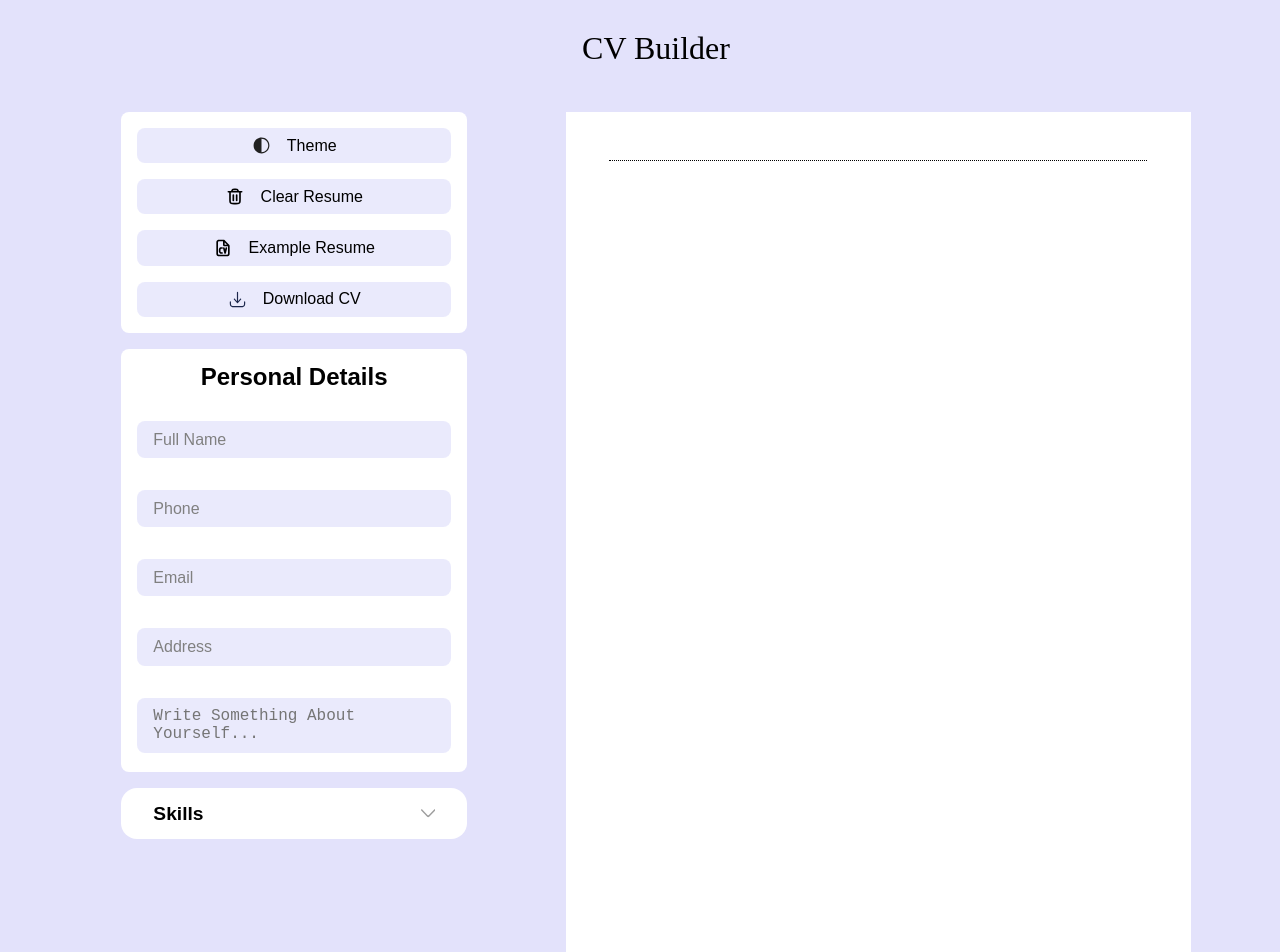
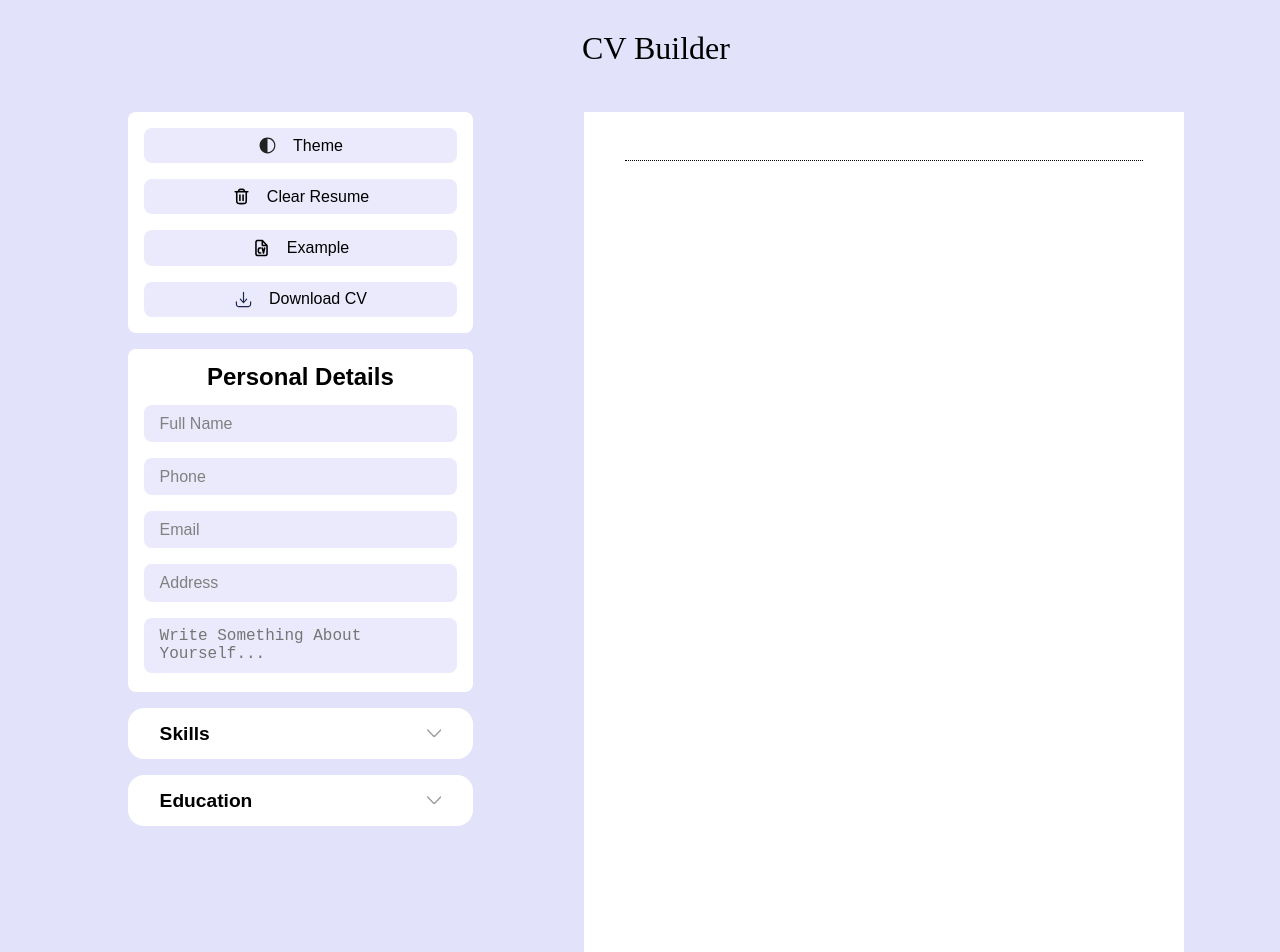
Before and after one commit to Rohan-1-3/CV-Builder, a React app: page / in a window 1280 px wide. Shown: the top 952 px of the page. Built offline with nearby package versions, Linux system fonts and the light colour scheme; the HTML template or start-up script is replaced by a standard one.

Commit message:
added education component and css

```diff
--- a/src/components/App.jsx
+++ b/src/components/App.jsx
@@ -9,6 +9,7 @@ import React, { useState } from 'react'
 import PersonalDetails from './PersonalDetails'
 import Preview from './Preview'
 import Skills from './Skills'
+import Education from './Education'
 
 const extraFeatures = [
     {
@@ -22,7 +23,7 @@ const extraFeatures = [
         id: uuid()
     },
     {
-        name :"Example Resume",
+        name :"Example",
         iconSrc: file,
         id: uuid()
     },
@@ -41,7 +42,9 @@ function App() {
         address : "",
         summary : ""
     });
+    const [activeCode, setActiveCode] = useState(0);
     const [skills, setSkills] = useState([]);
+    const [education, setEducation] = useState([]);
 
     const handlePersonalDetailsChange = (newDetails)=>{
         setPersonalDetails(newDetails);
@@ -49,6 +52,14 @@ function App() {
 
     const handleSkillsChange = (newSkill)=>{
         setSkills(newSkill);
+    }
+
+    const handleEducationChange = (newEducation)=>{
+        setEducation(newEducation);
+    }
+
+    const handleActiveCode = (newActiveCode)=>{
+        setActiveCode(newActiveCode)
     }
 
     return(
@@ -60,10 +71,16 @@ function App() {
                 <div className='container'>
                     <ExtraFeatures features = {extraFeatures}/>
                     <PersonalDetails details={personalDetails} onUpdate={handlePersonalDetailsChange}/>
-                    <Skills details={skills} onUpdate={handleSkillsChange}/>
+                    <div className='extra-details'>
+                        <Skills details={skills} onUpdate={handleSkillsChange}
+                                activeCode ={activeCode} handleActiveCode={handleActiveCode}/>
+                        <Education details={education} onUpdate={handleEducationChange}
+                                    activeCode ={activeCode} handleActiveCode={handleActiveCode}/>
+                    </div>
                 </div>
                 <Preview details={personalDetails}
-                        skillsList={skills}/>
+                        skillsList={skills}
+                        educationList = {education}/>
             </main>
         </React.Fragment>
     )
--- /dev/null
+++ b/src/components/Education.jsx
@@ -0,0 +1,128 @@
+/* eslint-disable react/prop-types */
+import React, { useEffect, useState } from 'react';
+import InputField from './InputField';
+import { v4 as uuid } from 'uuid';
+import EducationContainer from './EducationContainer';
+
+function Education({details, onUpdate, activeCode, handleActiveCode}) {
+    const [education, setEducation] = useState(details);
+    const [formActive, setFormActive] = useState(false);
+    const [degree, setDegree] = useState({
+        name: "",
+        institution: "",
+        startDate: "",
+        endDate: "",
+        location: "",
+        id: uuid(),
+        active : false,
+        visibility: true
+    });
+
+    useEffect(()=>{
+        onUpdate(education);
+    },[education])
+
+    const educationActiveCode = 2;
+
+    const handleDegreeChange = (field, value) => {
+        const updatedDegree = { ...degree }; // 'Degree' holds the state for the Degree details
+
+        updatedDegree[field] = value;
+
+        setDegree(updatedDegree); // 'setDegree' is the function to update the state for Degree
+    };
+
+    const handleConfirm = ()=>{
+        setEducation(prevEdu=>[...prevEdu, degree])
+        setFormActive(false);
+
+        setDegree({
+            name: "",
+            institution: "",
+            startDate: "",
+            endDate: "",
+            location: "",
+            id: uuid(),
+            active : false,
+            visibility: true
+        })
+    }
+
+    const handleChange = (newEducation)=>{
+        setEducation(newEducation);
+    }
+
+    return (
+        <div className='education-container extra-detail'>
+            <div className="title-education title-detail" onClick={()=>{
+                (activeCode === educationActiveCode) ? handleActiveCode(0) :handleActiveCode(educationActiveCode);
+            }}>
+                <h2>Education</h2>
+                <svg className={activeCode === educationActiveCode ? "rotate" : ""} viewBox="0 -4.5 20 20" version="1.1" xmlns="http://www.w3.org/2000/svg" xmlnsXlink="http://www.w3.org/1999/xlink" fill="#000000"><g id="SVGRepo_bgCarrier" strokeWidth="0"></g><g id="SVGRepo_tracerCarrier" strokeLinecap="round" strokeLinejoin="round"></g><g id="SVGRepo_iconCarrier"> <title>arrow_down [#338]</title> <desc>Created with Sketch.</desc> <defs> </defs> <g id="Page-1" stroke="none" strokeWidth="1" fill="none" fillRule="evenodd"> <g id="Dribbble-Light-Preview" transform="translate(-220.000000, -6684.000000)" fill="#9e9e9e"> <g id="icons" transform="translate(56.000000, 160.000000)"> <path d="M164.292308,6524.36583 L164.292308,6524.36583 C163.902564,6524.77071 163.902564,6525.42619 164.292308,6525.83004 L172.555873,6534.39267 C173.33636,6535.20244 174.602528,6535.20244 175.383014,6534.39267 L183.70754,6525.76791 C184.093286,6525.36716 184.098283,6524.71997 183.717533,6524.31405 C183.328789,6523.89985 182.68821,6523.89467 182.29347,6524.30266 L174.676479,6532.19636 C174.285736,6532.60124 173.653152,6532.60124 173.262409,6532.19636 L165.705379,6524.36583 C165.315635,6523.96094 164.683051,6523.96094 164.292308,6524.36583" id="arrow_down-[#338]"> </path> </g> </g> </g> </g></svg>
+            </div>
+            <div className={`dropdown-container ${activeCode === educationActiveCode ? 'visible' : ''}`}>
+            {
+                formActive ? (
+                    <div className='education-form'>
+                        <InputField
+                        id="name"
+                        label="Degree"
+                        value={education.institution}
+                        onChange={(e) => handleDegreeChange('name', e.target.value)}
+                        />
+
+                        <InputField
+                        id="institution"
+                        label="Institution"
+                        value={education.institution}
+                        onChange={(e) => handleDegreeChange('institution', e.target.value)}
+                        />
+
+                        <InputField
+                        id="startDate"
+                        label="Start Date"
+                        value={degree.startDate}
+                        onChange={(e) => handleDegreeChange('startDate', e.target.value)}
+                        type="date"
+                        />
+
+                        <InputField
+                        id="endDate"
+                        label="End Date"
+                        value={degree.endDate}
+                        onChange={(e) => handleDegreeChange('endDate', e.target.value)}
+                        />
+
+                        <InputField
+                        id="location"
+                        label="Location"
+                        value={degree.location}
+                        onChange={(e) => handleDegreeChange('location', e.target.value)}
+                        />
+                        <div className="form-buttons">
+                            <button onClick={handleConfirm} className="confirm-button">Confirm</button>
+                            <button className="cancel-button" onClick={()=>{
+                                setFormActive(false)
+                            }}>Cancel</button>
+                        </div>
+
+                    </div>
+                ) : (
+                    <React.Fragment>
+                        {education.map(edu => <EducationContainer key={edu.id}
+                            handleChange={handleChange}
+                            edu={edu}
+                            education = {education}
+                        />)}
+                        <div className="extra-detail button">
+                            <button onClick={()=>setFormActive(true)}>Add Education</button>
+                        </div>
+                    </React.Fragment>
+                )
+            }
+            </div>
+        </div>
+    );
+}
+
+export default Education;
--- /dev/null
+++ b/src/components/EducationContainer.jsx
@@ -0,0 +1,36 @@
+/* eslint-disable react/prop-types */
+
+import { useEffect, useState } from "react";
+
+
+function EducationContainer({handleChange, edu, education}) {
+    const [updatedEducation, setUpdatedEducation] = useState(education)
+
+    useEffect(()=>{
+        if(updatedEducation !== null){
+            handleChange(updatedEducation)
+        }
+    },[updatedEducation])
+
+    const handleHide = ()=>{
+        setUpdatedEducation(education.map(educat => {
+            return (educat.id === edu.id ? {...educat, visibility: !edu.visibility} : {...educat})
+        }))
+    }
+
+    const handleDelete = ()=>{
+        setUpdatedEducation(education.filter(educat => educat.id !== edu.id))
+    }
+
+    return (
+        <div className="education">
+            <p>{edu.institution}</p>
+            <div className="extra-detail-icons">
+                <svg onClick={handleDelete} viewBox="0 0 24 24" fill="none" xmlns="http://www.w3.org/2000/svg"><g id="SVGRepo_bgCarrier" strokeWidth="0"></g><g id="SVGRepo_tracerCarrier" strokeLinecap="round" strokeLinejoin="round"></g><g id="SVGRepo_iconCarrier"> <path d="M18 6L17.1991 18.0129C17.129 19.065 17.0939 19.5911 16.8667 19.99C16.6666 20.3412 16.3648 20.6235 16.0011 20.7998C15.588 21 15.0607 21 14.0062 21H9.99377C8.93927 21 8.41202 21 7.99889 20.7998C7.63517 20.6235 7.33339 20.3412 7.13332 19.99C6.90607 19.5911 6.871 19.065 6.80086 18.0129L6 6M4 6H20M16 6L15.7294 5.18807C15.4671 4.40125 15.3359 4.00784 15.0927 3.71698C14.8779 3.46013 14.6021 3.26132 14.2905 3.13878C13.9376 3 13.523 3 12.6936 3H11.3064C10.477 3 10.0624 3 9.70951 3.13878C9.39792 3.26132 9.12208 3.46013 8.90729 3.71698C8.66405 4.00784 8.53292 4.40125 8.27064 5.18807L8 6M14 10V17M10 10V17" stroke="#ff0000" strokeWidth="2" strokeLinecap="round" strokeLinejoin="round"></path> </g></svg>
+                <svg onClick={handleHide} viewBox="0 0 24 24" fill="none" xmlns="http://www.w3.org/2000/svg"><g id="SVGRepo_bgCarrier" strokeWidth="0"></g><g id="SVGRepo_tracerCarrier" strokeLinecap="round" strokeLinejoin="round"></g><g id="SVGRepo_iconCarrier"> <path d="M15.0007 12C15.0007 13.6569 13.6576 15 12.0007 15C10.3439 15 9.00073 13.6569 9.00073 12C9.00073 10.3431 10.3439 9 12.0007 9C13.6576 9 15.0007 10.3431 15.0007 12Z" stroke="#000000" strokeWidth="2" strokeLinecap="round" strokeLinejoin="round"></path> <path d="M12.0012 5C7.52354 5 3.73326 7.94288 2.45898 12C3.73324 16.0571 7.52354 19 12.0012 19C16.4788 19 20.2691 16.0571 21.5434 12C20.2691 7.94291 16.4788 5 12.0012 5Z" stroke="#000000" strokeWidth="2" strokeLinecap="round" strokeLinejoin="round"></path> </g></svg>
+            </div>
+        </div>
+    );
+}
+
+export default EducationContainer;
--- a/src/components/InputField.jsx
+++ b/src/components/InputField.jsx
@@ -1,12 +1,13 @@
 /* eslint-disable react/prop-types */
 
 
-const InputField = ({ id, label, value, onChange }) => {
+const InputField = ({ id, label, value, onChange, type="text" }) => {
     return (
       <div className={`input-div ${id}`}>
         <input
           className={id}
           id={id}
+          type={type}
           value={value}
           onChange={onChange}
           autoComplete="off"
--- a/src/components/Preview.jsx
+++ b/src/components/Preview.jsx
@@ -1,7 +1,7 @@
 /* eslint-disable react/prop-types */
 import "../cssFiles/Preview.css"
 
-function Preview({ details, skillsList }) {
+function Preview({ details, skillsList, educationList }) {
     const { fullName, address, phone, email } = details;
     const phoneNum = phone.trim();
     const emailAdd = email.trim();
@@ -31,6 +31,13 @@ function Preview({ details, skillsList }) {
                             key={skill.id}>{skill.skillName}</li>)}
                     </ul>
                 </div>
+
+                <div className="education-list">
+                        {(educationList.filter(edu => edu.visibility === true)).length > 0 && <h3>Education</h3>}
+                        <div className="hello">
+                            {educationList.map(edu => <div key={edu.id} className={edu.visibility ? "" : "hidden"}>{edu.id}</div>)}
+                        </div>
+                </div>
             </div>
         </div>
     );
--- a/src/components/Skills.jsx
+++ b/src/components/Skills.jsx
@@ -1,7 +1,7 @@
 /* eslint-disable react/prop-types */
 
 import React, { useEffect, useState } from "react";
-import "../cssFiles/Skills.css";
+import "../cssFiles/ExtraDetail.css";
 import { v4 as uuid } from 'uuid'
 import InputField from "./InputField";
 
@@ -62,7 +62,7 @@ export function SkillContainer({handleChange ,skill, skills}){
                 :(
                     <div className="skill">
                         <p onClick={handleEdit}>{skill.skillName}</p>
-                        <div className="skill-icons">
+                        <div className="extra-detail-icons">
                             <svg onClick={handleDelete} viewBox="0 0 24 24" fill="none" xmlns="http://www.w3.org/2000/svg"><g id="SVGRepo_bgCarrier" strokeWidth="0"></g><g id="SVGRepo_tracerCarrier" strokeLinecap="round" strokeLinejoin="round"></g><g id="SVGRepo_iconCarrier"> <path d="M18 6L17.1991 18.0129C17.129 19.065 17.0939 19.5911 16.8667 19.99C16.6666 20.3412 16.3648 20.6235 16.0011 20.7998C15.588 21 15.0607 21 14.0062 21H9.99377C8.93927 21 8.41202 21 7.99889 20.7998C7.63517 20.6235 7.33339 20.3412 7.13332 19.99C6.90607 19.5911 6.871 19.065 6.80086 18.0129L6 6M4 6H20M16 6L15.7294 5.18807C15.4671 4.40125 15.3359 4.00784 15.0927 3.71698C14.8779 3.46013 14.6021 3.26132 14.2905 3.13878C13.9376 3 13.523 3 12.6936 3H11.3064C10.477 3 10.0624 3 9.70951 3.13878C9.39792 3.26132 9.12208 3.46013 8.90729 3.71698C8.66405 4.00784 8.53292 4.40125 8.27064 5.18807L8 6M14 10V17M10 10V17" stroke="#ff0000" strokeWidth="2" strokeLinecap="round" strokeLinejoin="round"></path> </g></svg>
                             <svg onClick={handleHide} viewBox="0 0 24 24" fill="none" xmlns="http://www.w3.org/2000/svg"><g id="SVGRepo_bgCarrier" strokeWidth="0"></g><g id="SVGRepo_tracerCarrier" strokeLinecap="round" strokeLinejoin="round"></g><g id="SVGRepo_iconCarrier"> <path d="M15.0007 12C15.0007 13.6569 13.6576 15 12.0007 15C10.3439 15 9.00073 13.6569 9.00073 12C9.00073 10.3431 10.3439 9 12.0007 9C13.6576 9 15.0007 10.3431 15.0007 12Z" stroke="#000000" strokeWidth="2" strokeLinecap="round" strokeLinejoin="round"></path> <path d="M12.0012 5C7.52354 5 3.73326 7.94288 2.45898 12C3.73324 16.0571 7.52354 19 12.0012 19C16.4788 19 20.2691 16.0571 21.5434 12C20.2691 7.94291 16.4788 5 12.0012 5Z" stroke="#000000" strokeWidth="2" strokeLinecap="round" strokeLinejoin="round"></path> </g></svg>
                         </div>
@@ -73,11 +73,12 @@ export function SkillContainer({handleChange ,skill, skills}){
     )
 }
 
-function Skills({details, onUpdate}) {
+function Skills({details, onUpdate, activeCode, handleActiveCode}) {
     const [skills, setSkills] = useState(details);
-    const [visible, setVisible] = useState(false);
     const [formActive, setFormActive] = useState(false);
     const [skillName, setSkillName] = useState("");
+
+    const skillActiveCode = 1;
 
     useEffect(()=>{
         onUpdate(skills);
@@ -101,11 +102,17 @@ function Skills({details, onUpdate}) {
     }
 
     return (
-        <div className="skills-container extra-feature">
+        <div className="skills-container extra-detail">
+            <div className="title-detail" onClick={()=>{
+                (activeCode === skillActiveCode) ? handleActiveCode(0) :handleActiveCode(skillActiveCode);
+            }}>
+                <h2>Skills</h2>
+                <svg className={activeCode === skillActiveCode ? "rotate" : ""} viewBox="0 -4.5 20 20" version="1.1" xmlns="http://www.w3.org/2000/svg" xmlnsXlink="http://www.w3.org/1999/xlink" fill="#000000"><g id="SVGRepo_bgCarrier" strokeWidth="0"></g><g id="SVGRepo_tracerCarrier" strokeLinecap="round" strokeLinejoin="round"></g><g id="SVGRepo_iconCarrier"> <title>arrow_down [#338]</title> <desc>Created with Sketch.</desc> <defs> </defs> <g id="Page-1" stroke="none" strokeWidth="1" fill="none" fillRule="evenodd"> <g id="Dribbble-Light-Preview" transform="translate(-220.000000, -6684.000000)" fill="#9e9e9e"> <g id="icons" transform="translate(56.000000, 160.000000)"> <path d="M164.292308,6524.36583 L164.292308,6524.36583 C163.902564,6524.77071 163.902564,6525.42619 164.292308,6525.83004 L172.555873,6534.39267 C173.33636,6535.20244 174.602528,6535.20244 175.383014,6534.39267 L183.70754,6525.76791 C184.093286,6525.36716 184.098283,6524.71997 183.717533,6524.31405 C183.328789,6523.89985 182.68821,6523.89467 182.29347,6524.30266 L174.676479,6532.19636 C174.285736,6532.60124 173.653152,6532.60124 173.262409,6532.19636 L165.705379,6524.36583 C165.315635,6523.96094 164.683051,6523.96094 164.292308,6524.36583" id="arrow_down-[#338]"> </path> </g> </g> </g> </g></svg>
+            </div>
+            <div className={`dropdown-container ${activeCode === skillActiveCode ? 'visible' : ''}`}>
             {
                 formActive ? (
                     <div className="skill-form">
-                        <h2>Skills</h2>
                         <InputField
                         id="skill-name"
                         label="Skill"
@@ -122,23 +129,18 @@ function Skills({details, onUpdate}) {
                     </div>
                 ) : (
                     <React.Fragment>
-                        <div className="title-skill" onClick={()=>setVisible(!visible)}>
-                            <h2>Skills</h2>
-                            <svg className={visible ? "rotate" : ""} viewBox="0 -4.5 20 20" version="1.1" xmlns="http://www.w3.org/2000/svg" xmlnsXlink="http://www.w3.org/1999/xlink" fill="#000000"><g id="SVGRepo_bgCarrier" strokeWidth="0"></g><g id="SVGRepo_tracerCarrier" strokeLinecap="round" strokeLinejoin="round"></g><g id="SVGRepo_iconCarrier"> <title>arrow_down [#338]</title> <desc>Created with Sketch.</desc> <defs> </defs> <g id="Page-1" stroke="none" strokeWidth="1" fill="none" fillRule="evenodd"> <g id="Dribbble-Light-Preview" transform="translate(-220.000000, -6684.000000)" fill="#9e9e9e"> <g id="icons" transform="translate(56.000000, 160.000000)"> <path d="M164.292308,6524.36583 L164.292308,6524.36583 C163.902564,6524.77071 163.902564,6525.42619 164.292308,6525.83004 L172.555873,6534.39267 C173.33636,6535.20244 174.602528,6535.20244 175.383014,6534.39267 L183.70754,6525.76791 C184.093286,6525.36716 184.098283,6524.71997 183.717533,6524.31405 C183.328789,6523.89985 182.68821,6523.89467 182.29347,6524.30266 L174.676479,6532.19636 C174.285736,6532.60124 173.653152,6532.60124 173.262409,6532.19636 L165.705379,6524.36583 C165.315635,6523.96094 164.683051,6523.96094 164.292308,6524.36583" id="arrow_down-[#338]"> </path> </g> </g> </g> </g></svg>
-                        </div>
-                        <div className={`dropdown-skill-container ${visible ? 'visible' : ''}`}>
                             {skills.map(skill => <SkillContainer key={skill.id}
                                                             handleChange={handleChange}
                                                             skill={skill}
                                                             skills = {skills}
                                                             />)}
-                            <div className="skill button">
+                            <div className="extra-detail button">
                                 <button onClick={()=>setFormActive(true)}>Add Skill</button>
                             </div>
-                        </div>
                     </React.Fragment>
                 )
             }
+        </div>
         </div>
     );
 }
--- a/src/cssFiles/App.css
+++ b/src/cssFiles/App.css
@@ -28,6 +28,7 @@
     gap: 1rem;
     margin: 0 auto;
     font-family: sans-serif;
+    margin-bottom: 1rem;
 }
 
 @media (max-width: 800px){
@@ -35,4 +36,8 @@
         display: flex;
         flex-direction: column;
     }
+
+    .container{
+        width: 80%;
+    }
 }
--- a/src/cssFiles/Skills.css
+++ b/src/cssFiles/ExtraDetail.css
@@ -1,4 +1,10 @@
-.skills-container{
+.extra-details{
+    display: flex;
+    flex-direction: column;
+    gap: 1rem;
+}
+
+.extra-detail{
     border-radius: 1rem;
     position: relative;
     display: flex;
@@ -8,16 +14,16 @@
     padding: 1rem 2rem;
 }
 
-.skills-container h2{
+.extra-detail h2{
     font-size: 1.2rem;
     font-weight: bold;
 }
 
-.skills-container svg{
+.extra-detail svg{
     height: .9rem;
 }
 
-.title-skill{
+.title-detail{
     display: flex;
     justify-content: space-between;
     width: 100%;
@@ -26,14 +32,20 @@
     transition: transform .2s ease-in-out;
 }
 
-.dropdown-skill-container{
+.dropdown-container{
     flex-direction: column;
     gap: 1.4rem;
     padding: .5rem;
     display: none;
 }
 
-.skill{
+.date-div{
+    display: flex;
+    gap: 1rem;
+    /* flex-wrap: wrap; */
+}
+
+.skill, .education{
     display: flex;
     /* justify-content: space-between; */
     padding: 1rem ;
@@ -41,7 +53,7 @@
     border-radius: 1rem;
 }
 
-.skill p{
+.skill p, .education p{
     flex: 1;
     cursor: pointer;
 }
@@ -58,19 +70,19 @@ button:hover{
     opacity: .5;
 }
 
-.skill-icons{
+.extra-detail-icons{
     width: 20%;
     display: flex;
     justify-content: space-between;
 }
 
-.skill.button{
+.extra-detail.button{
     background-color: white;
     justify-content: center;
     padding: .7rem;
 }
 
-.skill.button button{
+.extra-detail.button button{
     background-color: rgb(235, 234, 252);
     border: none;
     padding: .5rem 2rem;
@@ -78,7 +90,7 @@ button:hover{
     font-weight: bold;
 }
 
-.skill-form,.edit-form{
+.skill-form,.edit-form, .education-form{
     display: flex;
     flex-direction: column;
     gap: 1rem;
--- a/src/cssFiles/PersonalDetails.css
+++ b/src/cssFiles/PersonalDetails.css
@@ -1,7 +1,7 @@
 .personal-details{
     display: flex;
     flex-direction: column;
-    gap: 2rem;
+    gap: 1rem;
 }
 
 .personal-details h2{
--- a/src/cssFiles/Preview.css
+++ b/src/cssFiles/Preview.css
@@ -1,5 +1,5 @@
 :root {
-    --size: 500px;
+    --size: 600px;
   }
 
 .cv-preview {
@@ -7,7 +7,8 @@
   background-color: white;
   aspect-ratio: 1 / 1.41; /* A4 aspect ratio (width / height) */
   min-width: calc(1 * var(--size)); /* Set minimum width based on aspect ratio */
-  max-width: calc(1.25 * var(--size));
+  max-width: calc(1 * var(--size));
+  max-height: calc(1.41 * var(--size));
   margin: 0 auto;
   margin-bottom: 1rem;
   font-family: 'Times New Roman', Times, serif;
```
